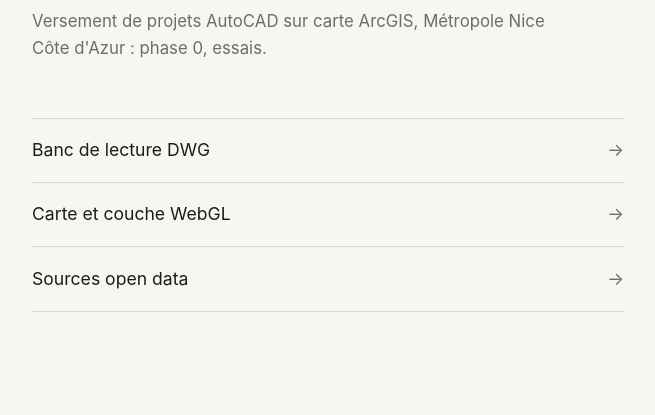
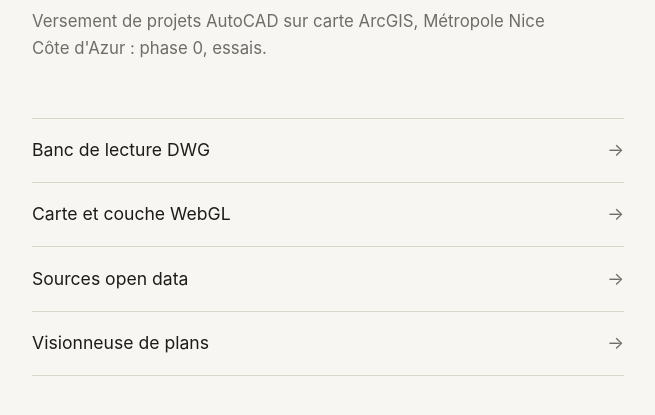
Before and after one commit to Ninjathune-Human/carto-projets, a plain HTML site: page index.html in a window 1280 px wide. Shown: the part 185-600 px from the top of the page, without its empty margins (312-967 px from the left). Drawn offline with Linux system fonts and the light colour scheme.

Commit message:
docs: phase 1a, visionneuse et publication
Co-Authored-By: Claude Opus 5.5 <noreply@anthropic.com>
Claude-Session: https://claude.ai/code/session_01AAmNf5tN2efFuHSicXAihy

```diff
--- a/index.html
+++ b/index.html
@@ -39,6 +39,7 @@
     <li><a href="essais/banc/">Banc de lecture DWG</a></li>
     <li><a href="essais/carte/">Carte et couche WebGL</a></li>
     <li><a href="essais/sources/">Sources open data</a></li>
+    <li><a href="essais/visionneuse/">Visionneuse de plans</a></li>
   </ul>
 </main>
 </body>
```
Also changed, not shown: .github/workflows/pages.yml, README.md.
